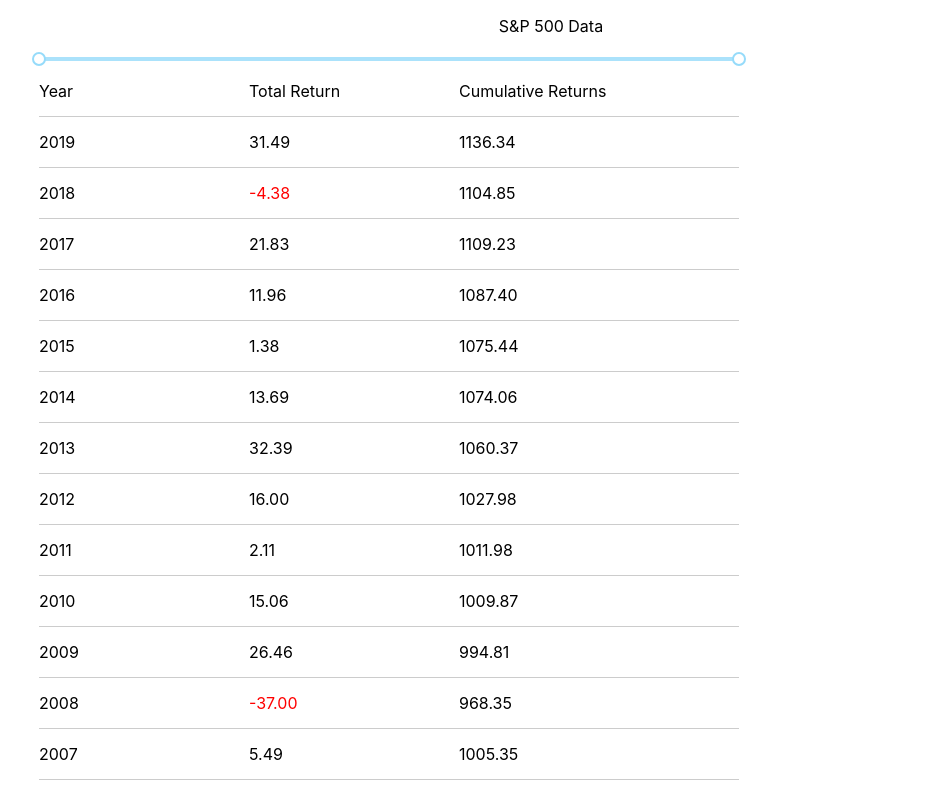
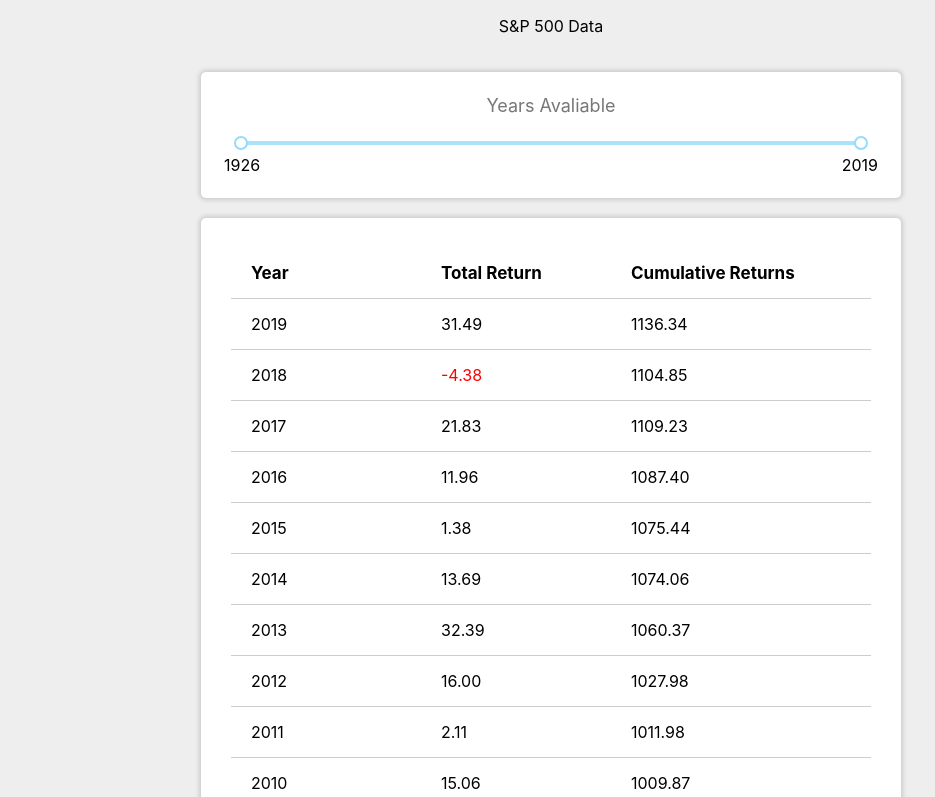
Before and after one commit to GreysonFlippo1/RetireUp_Coding_Test, a React (Create React App) app: page / in a window 1280 px wide. Shown: the top 797 px of the page, without its empty margins (89-1024 px from the left). Built offline with nearby package versions, Linux system fonts and the light colour scheme.

Commit message:
added material card styling to the page content

```diff
--- a/src/components/main.js
+++ b/src/components/main.js
@@ -27,7 +27,6 @@ const handle = (props) => {
     );
   };
 
-const wrapperStyle = { width: 700 };
 
 export default function Main(){
     const sp500data = useSelector(state => state.sp500data);
@@ -39,21 +38,28 @@ export default function Main(){
     return(
         <div className="home_page">
             <p>S&amp;P 500 Data</p>
-            <div style={wrapperStyle}>
-                <Range className="yearSelector" min={1926} max={2019} defaultValue={[1926, 2019]} handle={handle} onAfterChange={(value) => {
-                    dispatch(getSp500DataThunk(value[0],value[1]));
-                }} />
+            <div className="options card">
+                <p className="cardTitle">Years Avaliable</p>
+                <div className="yearSelector">
+                    <Range min={1926} max={2019} defaultValue={[1926, 2019]} handle={handle} onAfterChange={(value) => {
+                        dispatch(getSp500DataThunk(value[0],value[1]));
+                    }} />
+                </div>
+                <div className="bounds">
+                    <div className="leftText">1926</div>
+                    <div className="rightText">2019</div>
+                </div>
             </div>
             {
                 (sp500data && sp500data.length > 0)?
-                <>
+                <div  className="tableMain card">
                     <ChartItem key={0} year={"Year"} totalReturn={"Total Return"} cumulativeReturns={"Cumulative Returns"}/>
                     {
                         sp500data.map(data => (
                             <ChartItem key={data.year} year={data.year} totalReturn={data.totalReturn} cumulativeReturns={data.cumulativeReturn}/>
                         ))
                     }
-                </>
+                </div>
                 :
                 <>
                     <p>Data not found.</p>
--- a/src/index.css
+++ b/src/index.css
@@ -5,6 +5,7 @@ body {
     sans-serif;
   -webkit-font-smoothing: antialiased;
   -moz-osx-font-smoothing: grayscale;
+  background-color: #eeeeee;
 }
 
 code {
@@ -16,21 +17,89 @@ code {
   width:80vw;
   padding-left: 10vw;
   padding-right: 10vw;
+  display: flex;
+  flex-direction: column;
+  align-items: center;
+}
+
+.card{
+  padding:30px;
+  background-color: #ffffff;
+  width: 640px;
+  border-radius:5px;
+  box-shadow: 0px 0px 4px 2px #cccccc;
+  margin-top:20px;
+  margin-bottom:0px;
+}
+
+.cardTitle{
+  padding:0px;
+  margin-top:-7px;
+  font-size: 18px;
+  color:#777777;
+  margin-bottom:20px;
+}
+
+.bounds{
+  display: flex;
+  margin-left:-7px;
+  margin-right:-7px;
+  margin-top:5px;
+  margin-bottom:-7px;
+}
+
+.bounds div{
+  width:50%;
+}
+
+.leftText{
+  text-align: left;
+}
+
+.rightText{
+  text-align: right;
+}
+
+.yearSelector{
+  margin-left:10px;
+  margin-right:10px;
+}
+
+.tableMain{
+  margin-bottom:50px;
 }
 
 .table{
-  width: 700px;
+  background-color: #ffffff;
+  width: 640px;
   border-bottom:1px solid #cccccc;
   display:flex;
   justify-content: left;
+  -webkit-transition: background-color 0.2s;
+  -moz-transition: background-color 0.2s;
+  transition: background-color 0.2s;
+}
+
+.table:hover{
+  background-color:#eeeeee;
+}
+
+.table:first-child{
+  font-size: 17px;
+  font-weight: bold;
+}
+
+.table:first-child:hover{
+  background-color: #ffffff;
 }
 
 .table p{
-  width:30%;
+  width:170px;
   height:100%;
   padding-top:15px;
   padding-bottom:15px;
   margin:0px;
+  padding-left: 20px;
   text-align: left;
 }
 
```
